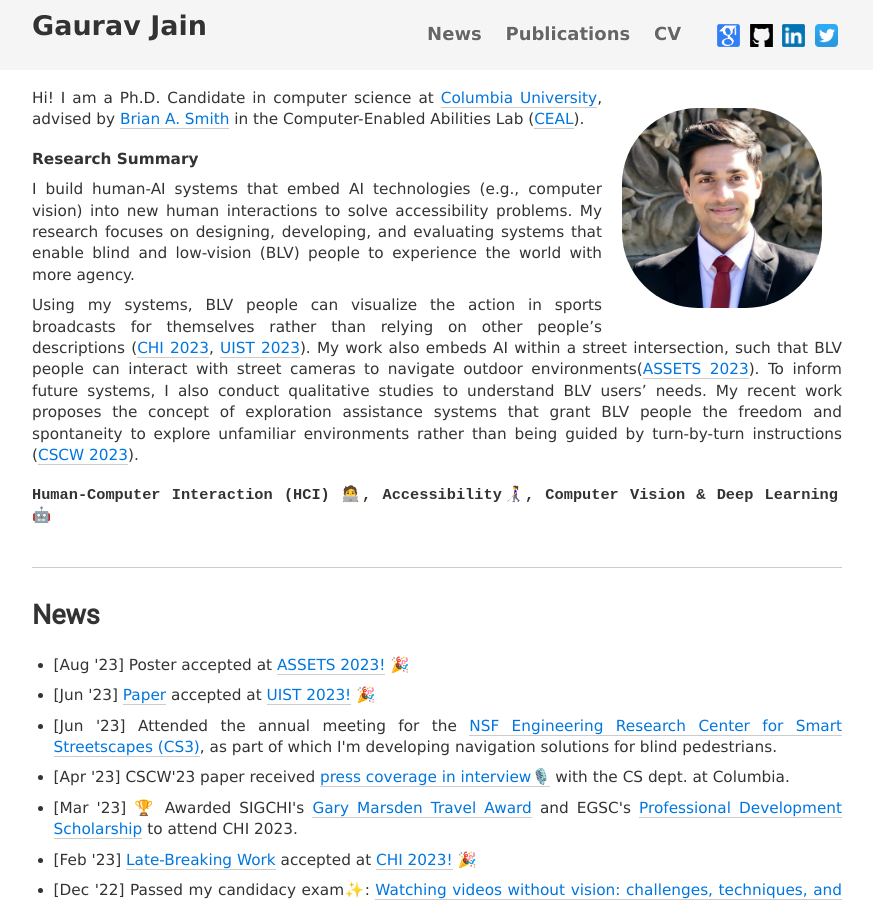
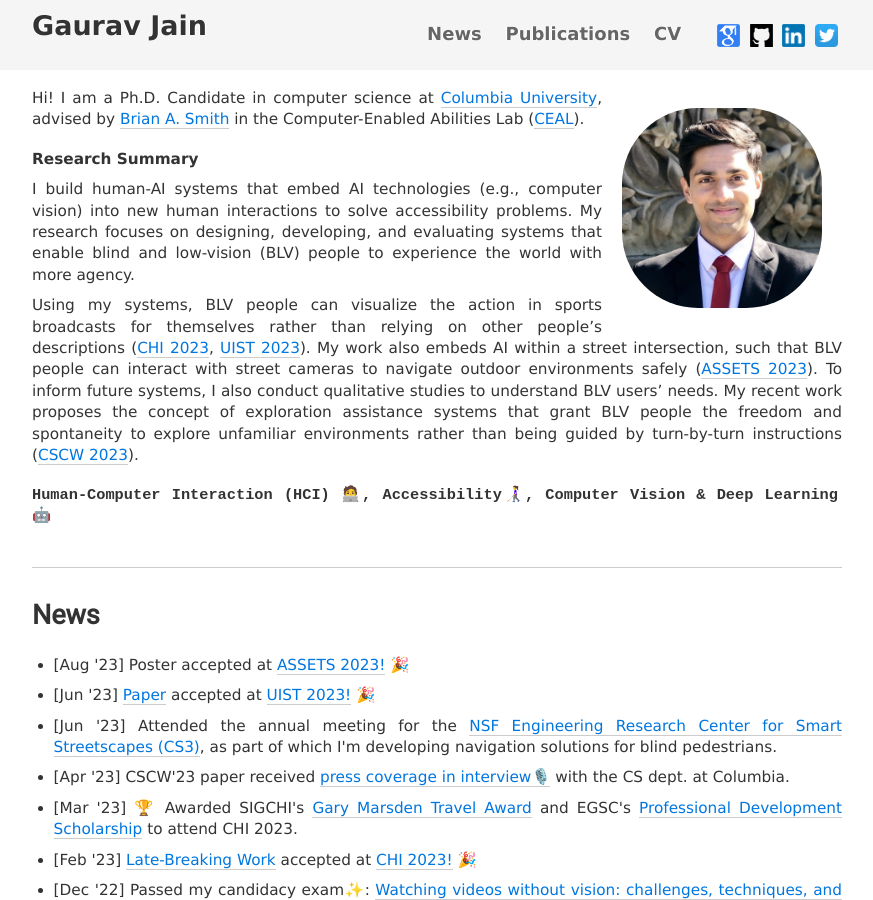
Before and after one commit to Gaurav1302/gaurav1302.github.io, a Jekyll site: the page built from index.html, in a window 1280 px wide and 900 px high. Shown: the whole window, without its empty margins (203-1076 px from the left). Built offline with Jekyll 4.4.1, drawn with Linux system fonts in a browser that asks for light colours; nearby versions of some CDN libraries.

Commit message:
minor fix

```diff
--- a/index.html
+++ b/index.html
@@ -29,7 +29,7 @@
   </p>
 
   <p>
-    Using my systems, BLV people can visualize the action in sports broadcasts for themselves rather than relying on other people’s descriptions (<a href="https://dl.acm.org/doi/10.1145/3544549.3585610" class="uline">CHI 2023</a>, <a href="https://gaurav1302.github.io/files/Front Row - camera ready.pdf" class="uline">UIST 2023</a>). My work also embeds AI within a street intersection, such that BLV people can interact with street cameras to navigate outdoor environments(<a href="https://assets23.sigaccess.org/" class="uline">ASSETS 2023</a>). To inform future systems, I also conduct qualitative studies to understand BLV users’ needs. My recent work proposes the concept of exploration assistance systems that grant BLV people the freedom and spontaneity to explore unfamiliar environments rather than being guided by turn-by-turn instructions (<a href="https://dl.acm.org/doi/10.1145/3579496?cid=99659562550" class="uline">CSCW 2023</a>).
+    Using my systems, BLV people can visualize the action in sports broadcasts for themselves rather than relying on other people’s descriptions (<a href="https://dl.acm.org/doi/10.1145/3544549.3585610" class="uline">CHI 2023</a>, <a href="https://gaurav1302.github.io/files/Front Row - camera ready.pdf" class="uline">UIST 2023</a>). My work also embeds AI within a street intersection, such that BLV people can interact with street cameras to navigate outdoor environments safely (<a href="https://assets23.sigaccess.org/" class="uline">ASSETS 2023</a>). To inform future systems, I also conduct qualitative studies to understand BLV users’ needs. My recent work proposes the concept of exploration assistance systems that grant BLV people the freedom and spontaneity to explore unfamiliar environments rather than being guided by turn-by-turn instructions (<a href="https://dl.acm.org/doi/10.1145/3579496?cid=99659562550" class="uline">CSCW 2023</a>).
   </p>
 
 
```
